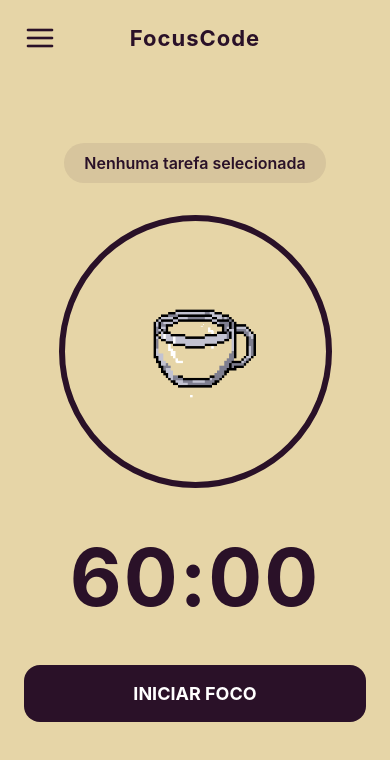
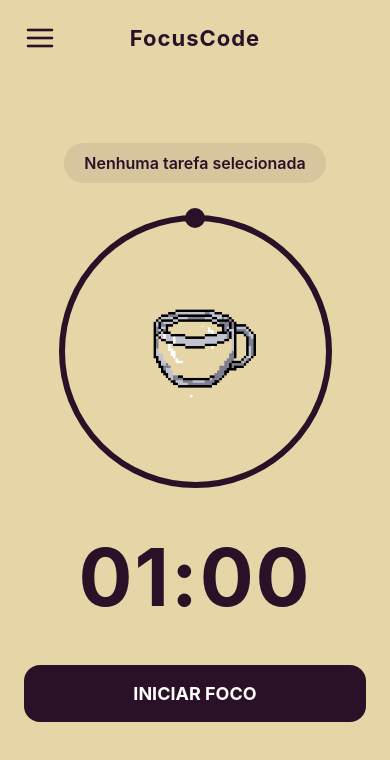
Before and after one commit to raulmelof/focuscode, a React Native app: screen /Home in a window 390 px wide. Shown: the top 760 px of the page. Built offline with nearby package versions, Linux system fonts and the light colour scheme.

Commit message:
cronometro com a bolinha feitos (sem reset)

```diff
--- a/src/presentation/components/PomodoroCircle.tsx
+++ b/src/presentation/components/PomodoroCircle.tsx
@@ -1,30 +1,74 @@
-import React from 'react';
-import { View, StyleSheet, Image, useWindowDimensions } from 'react-native';
+import React, { useEffect, useRef } from 'react';
+import { View, StyleSheet, Image, useWindowDimensions, Animated, Easing } from 'react-native';
 
-export const PomodoroCircle = () => {
+interface PomodoroCircleProps {
+  progress?: number;
+}
+
+export const PomodoroCircle = ({ progress = 0 }: PomodoroCircleProps) => {
   const { width } = useWindowDimensions();
   const circleSize = width * 0.7;
 
+  const spinValue = useRef(new Animated.Value(0)).current;
+
+  useEffect(() => {
+    Animated.timing(spinValue, {
+      toValue: progress,
+      duration: 1000,
+      easing: Easing.linear,
+      useNativeDriver: true,
+    }).start();
+  }, [progress, spinValue]);
+
+  const spin = spinValue.interpolate({
+    inputRange: [0, 1],
+    outputRange: ['0deg', '360deg'],
+  });
+
   return (
-    <View style={[styles.circle, { width: circleSize, height: circleSize, borderRadius: circleSize / 2 }]}>
-      <Image
-        source={require('../../assets/cafe_vazio.png')}
-        style={styles.image}
-      />
+    <View style={[styles.container, { width: circleSize, height: circleSize }]}>
+      {/* Círculo estático com a imagem */}
+      <View style={[styles.circle, { width: circleSize, height: circleSize, borderRadius: circleSize / 2 }]}>
+        <Image
+          source={require('../../assets/cafe_vazio.png')}
+          style={styles.image}
+        />
+      </View>
+
+      {/* Bolinha animada rodando na borda */}
+      <Animated.View style={[styles.spinnerContainer, { width: circleSize, height: circleSize, transform: [{ rotate: spin }] }]}>
+        <View style={styles.spinnerBall} />
+      </Animated.View>
     </View>
   );
 };
 
 const styles = StyleSheet.create({
+  container: {
+    alignItems: 'center',
+    justifyContent: 'center',
+  },
   circle: {
     borderWidth: 6,
     borderColor: '#2A1128',
     alignItems: 'center',
     justifyContent: 'center',
+    position: 'absolute',
   },
   image: {
     width: '60%',
     height: '60%',
     resizeMode: 'contain',
+  },
+  spinnerContainer: {
+    position: 'absolute',
+    alignItems: 'center',
+  },
+  spinnerBall: {
+    width: 20,
+    height: 20,
+    borderRadius: 10,
+    backgroundColor: '#2A1128',
+    top: -7,
   }
 });
--- a/src/presentation/screens/home/HomeScreen.tsx
+++ b/src/presentation/screens/home/HomeScreen.tsx
@@ -7,8 +7,10 @@ import { PomodoroCircle } from '../../components/PomodoroCircle';
 import { TimerDisplay } from '../../components/TimerDisplay';
 import { PrimaryButton } from '../../components/PrimaryButton';
 import { styles } from './styles';
+import { useHomeViewModel } from './useHomeViewModel';
 
 export const HomeScreen = () => {
+  const { formattedTime, isRunning, buttonTitle, toggleTimer, progress } = useHomeViewModel();
   return (
     <SafeAreaView style={styles.safeArea}>
       {/* Novo Cabeçalho: Menu Lateral + Título do App */}
@@ -31,15 +33,15 @@ export const HomeScreen = () => {
         </TouchableOpacity>
 
         {/* Círculo com a Caneca */}
-        <PomodoroCircle />
+        <PomodoroCircle progress={progress} />
 
         {/* Relógio */}
         <View style={styles.timerContainer}>
-          <TimerDisplay time="60:00" />
+          <TimerDisplay time={formattedTime} />
         </View>
 
         {/* Botão Principal */}
-        <PrimaryButton title="Iniciar Foco" onPress={() => console.log('Iniciou')} />
+        <PrimaryButton title={buttonTitle} onPress={toggleTimer} />
       </View>
     </SafeAreaView>
   );
--- /dev/null
+++ b/src/presentation/screens/home/useHomeViewModel.ts
@@ -0,0 +1,40 @@
+import { useState, useEffect } from 'react';
+import { formatTime } from '../../../utils/formatTime';
+
+export const useHomeViewModel = () => {
+  const INITIAL_TIME = 1 * 60; // Deixei 1 minuto para testes, so mudar o 1 pra 60 pra ficar 1h
+  const [timeLeft, setTimeLeft] = useState(INITIAL_TIME);
+  const [isRunning, setIsRunning] = useState(false);
+
+  useEffect(() => {
+    let interval: NodeJS.Timeout;
+
+    if (isRunning && timeLeft > 0) {
+      interval = setInterval(() => {
+        setTimeLeft((prev) => prev - 1);
+      }, 1000);
+    } else if (timeLeft === 0) {
+      setIsRunning(false);
+    }
+
+    return () => {
+      if (interval) clearInterval(interval);
+    };
+  }, [isRunning, timeLeft]);
+
+  const toggleTimer = () => {
+    setIsRunning(!isRunning);
+  };
+
+  const formattedTime = formatTime(timeLeft);
+  const buttonTitle = isRunning ? "PAUSAR FOCO" : "INICIAR FOCO";
+  const progress = 1 - (timeLeft / INITIAL_TIME);
+
+  return {
+    formattedTime,
+    isRunning,
+    buttonTitle,
+    toggleTimer,
+    progress,
+  };
+};
--- /dev/null
+++ b/src/utils/formatTime.ts
@@ -0,0 +1,5 @@
+export const formatTime = (totalSeconds: number): string => {
+  const minutes = Math.floor(totalSeconds / 60);
+  const seconds = totalSeconds % 60;
+  return `${minutes.toString().padStart(2, '0')}:${seconds.toString().padStart(2, '0')}`;
+};
```
Also changed, not shown: src/hooks/usePomodoro.ts (added, +39 -0 lines).
